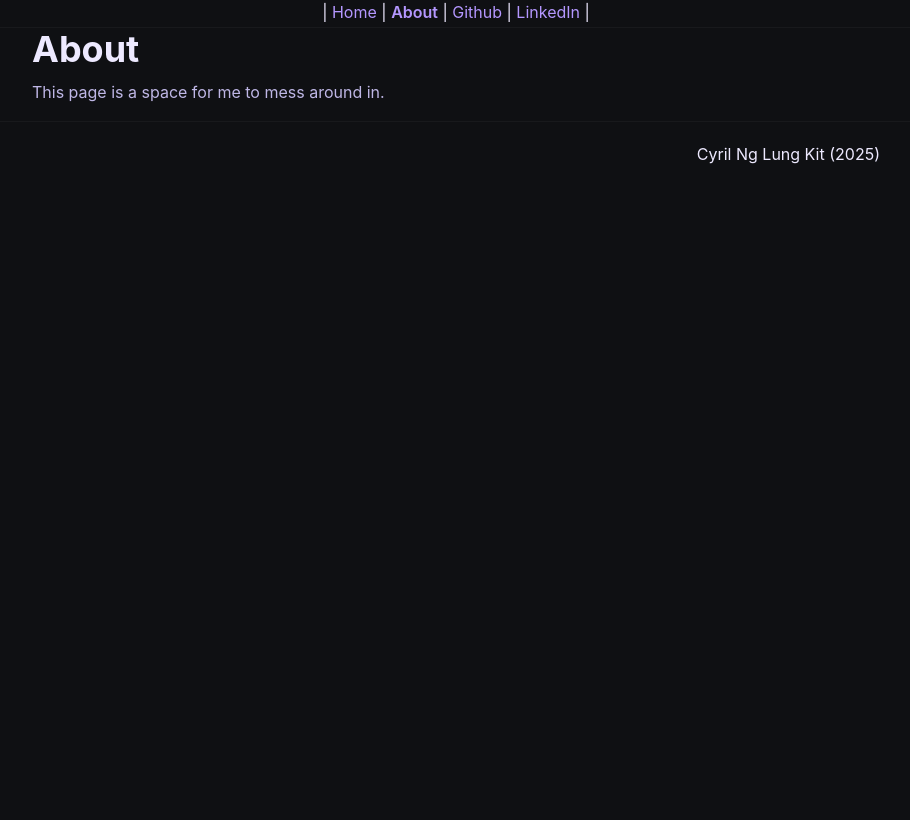
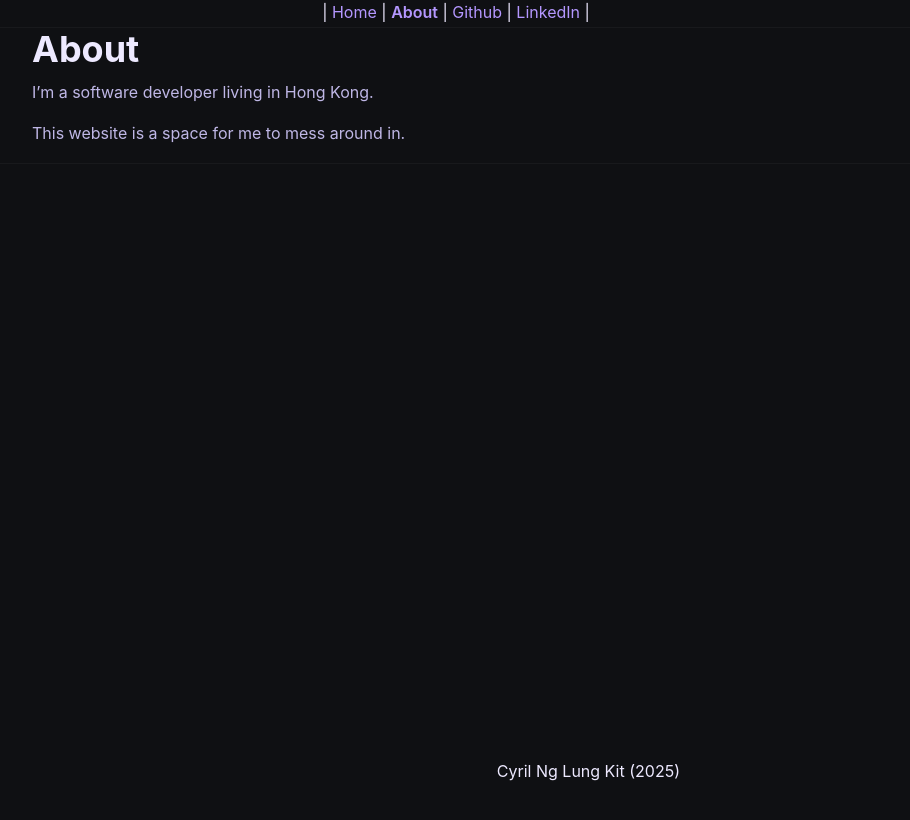
Before and after one commit to chilicizz/cyrilng.com, a Jekyll site: the page built from about.md, in a window 1280 px wide. Shown: the top 820 px of the page, without its empty margins (184-1094 px from the left). Built offline with Jekyll 4.4.1, drawn with Linux system fonts in a browser that asks for light colours.

Commit message:
Refactor About page and update homepage title; enhance footer layout and marquee link

```diff
--- a/about.html
+++ /dev/null
@@ -1,9 +0,0 @@
----
-layout: default
-title: About | CyrilNg.com
----
-<h1>About</h1>
-
-<p>
-  This page is a space for me to mess around in.
-</p>
--- /dev/null
+++ b/about.md
@@ -0,0 +1,9 @@
+---
+layout: default
+title: About | CyrilNg.com
+---
+# About
+
+I'm a software developer living in Hong Kong.
+
+This website is a space for me to mess around in.
--- a/assets/css/styles.css
+++ b/assets/css/styles.css
@@ -16,6 +16,20 @@
   line-height: 1.6;
   -webkit-font-smoothing: antialiased;
   -moz-osx-font-smoothing: grayscale;
+  position: relative;
+  min-height: 100vh;
+}
+
+.content-wrap { /* Wrapper for all content except the footer */
+  padding-bottom: 10rem;
+}
+
+footer {
+  position: absolute;
+  bottom: 0;
+  width: 100%;
+  height: 10rem;
+  background: #0f1013;
 }
 
 /* Layout utilities */
--- a/assets/js/spark_hko.js
+++ b/assets/js/spark_hko.js
@@ -32,10 +32,15 @@
     var marquee = document.getElementById("main_marquee");
     marquee.innerHTML = ""
 
+    var link = document.createElement("a");
+    link.href = "https://www.hko.gov.hk/en/wxinfo/dailywx/wxwarntoday.htm";
+
     var div = document.createElement("div");
     div.className = "marquee_text";
     div.textContent = text || "";
-    marquee.appendChild(div);
+
+    link.appendChild(div);
+    marquee.appendChild(link);
 }
 
 const WARNING_DESCRIPTION_MAP = {
--- a/index.html
+++ b/index.html
@@ -2,7 +2,7 @@
 layout: default
 title: CyrilNg.com
 ---
-<h1>Cyril's homepage</h1>
+<h1>cyrilng.com</h1>
 
 <ul>
   {% for post in site.posts %}
```
